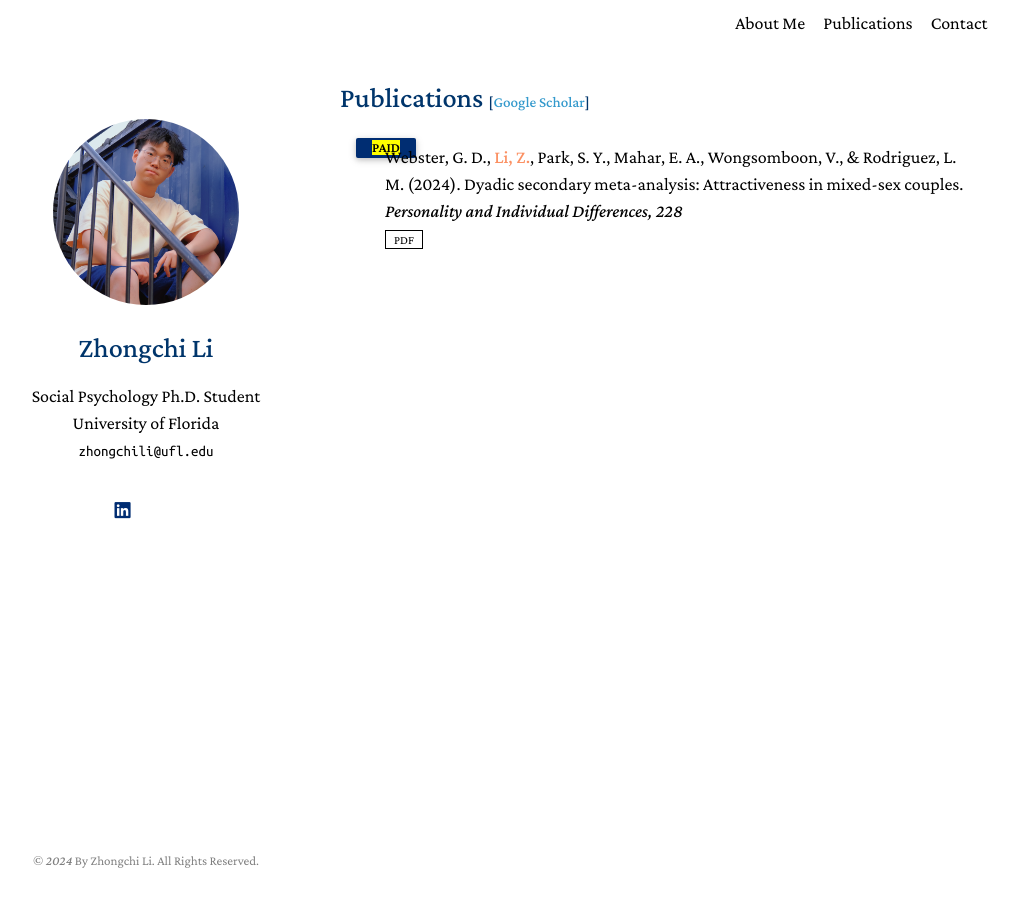
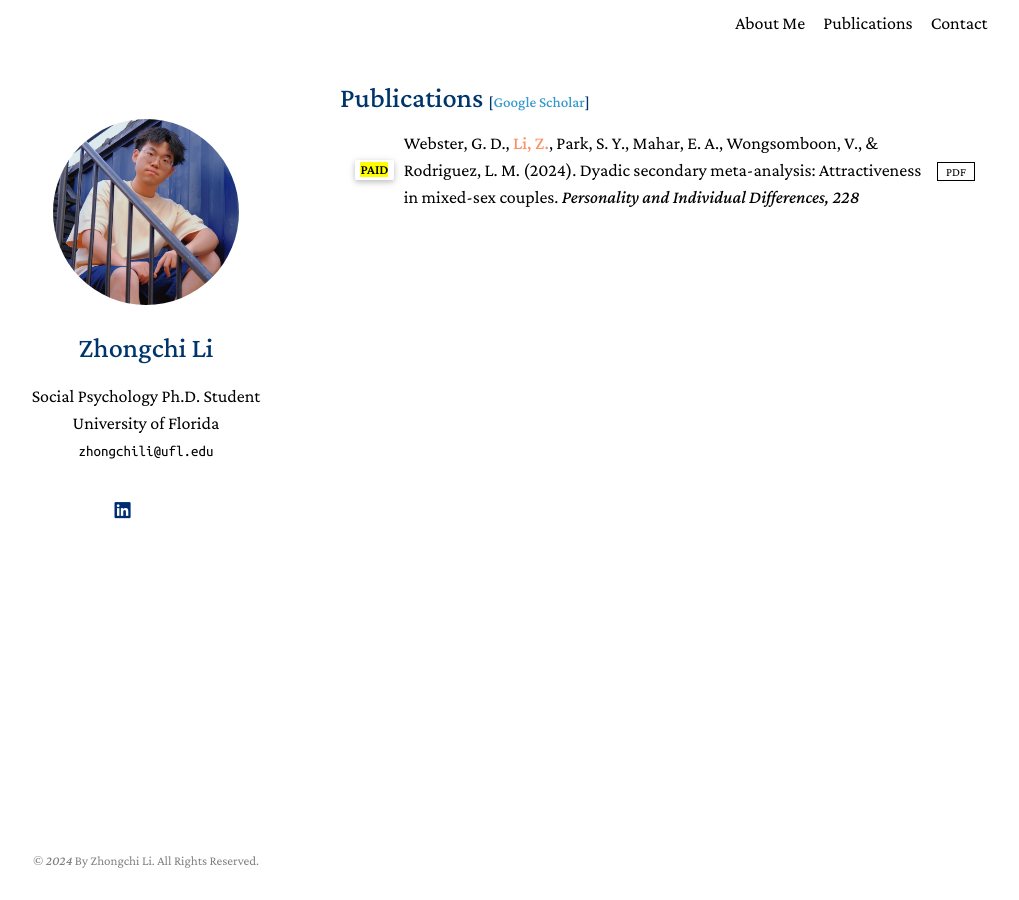
Before and after one commit to zhongchili52/zhongchili52.github.io, a Jekyll site: the page built from publicationspage.md, in a window 1280 px wide. Shown: the whole page, without its empty margins (130-1149 px from the left). Built offline with Jekyll 4.4.1, drawn with Linux system fonts in a browser that asks for light colours; nearby versions of some CDN libraries; library files that are not in the unit come from our copies; a style sheet for code colours, icons or effects is not loaded.

Commit message:
Update publications.md

```diff
--- a/_includes/publications.md
+++ b/_includes/publications.md
@@ -10,14 +10,14 @@
 
 <li>
 <div class="pub-row">
-  <div class="col-sm-3 abbr" style="position: relative;padding-right: 15px;padding-left: 15px;">
+  <div class="pub-row" style="position: relative; padding-right: 15px; padding-left: 15px; max-width: 800px; margin: auto;">
     <!-- Badge section with inline styles from YAML -->
-      <abbr class="badge">{{ link.conference_short}}</abbr>
-  </div>
-  <div class="col-sm-12" style="position: relative; padding-right: 15px; padding-left: 15px; max-width: 800px; margin: auto;">
-      <div class="title"><a href="{{ link.pdf }}">{{ link.title }}</a></div>
-      <div class="author">{{ link.authors }}</div>
+    <abbr class="badge" style="margin-right: 10px;">{{ link.conference_short | safe }}</abbr>
+    <div style="display: inline-block;">
+      <div class="title"><a href="{{ link.pdf }}">{{ link.title | safe }}</a></div>
+      <div class="author">{{ link.authors | safe }}</div>
       <div class="periodical"><em>{{ link.conference }}</em></div>
+    </div>
     <div class="links">
       {% if link.pdf %}
       <a href="{{ link.pdf }}" class="btn btn-sm z-depth-0" role="button" target="_blank" style="font-size:12px;">PDF</a>
```
